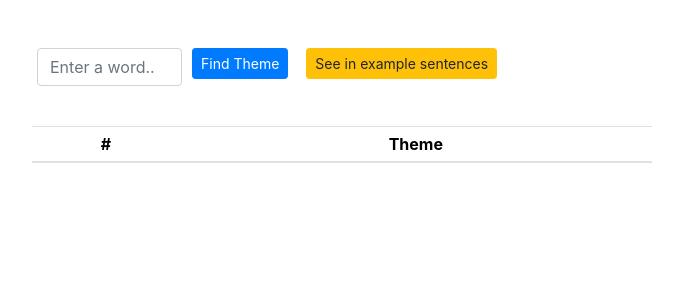
After one commit to visualizeMath/vocabTrainingApp, a Flask app: page /themes in a window 1280 px wide. The commit adds this page. Shown: the top 300 px of the page, without its empty margins (298-981 px from the left). Run offline with Flask 3, Linux system fonts and the light colour scheme; lists and menus that the app fills with data are empty; some libraries are stand-ins or nearby versions.

Commit message:
Extended with new operations

```diff
--- /dev/null
+++ b/api_keys.txt
@@ -0,0 +1,2 @@
+ "X-RapidAPI-Key": "2ce7b1c229mshc7c6cce18b2206bp18be91jsnc2aa55607b11",
+ "X-RapidAPI-Host": "twinword-twinword-bundle-v1.p.rapidapi.com"
--- a/src/main/webapp/app.py
+++ b/src/main/webapp/app.py
@@ -1,6 +1,6 @@
 from flask import Flask,session, render_template, request, flash,g,redirect,url_for
 from flask_sqlalchemy import SQLAlchemy
-import secrets
+import secrets,re
 import sqlite3
 from sqlalchemy.exc import IntegrityError
 from sqlalchemy import Engine, delete
@@ -67,7 +67,6 @@ def search():
         SELECT * FROM text_entry
         WHERE german_text LIKE ? OR turkish_text LIKE ?
         """
-
         search_term = f"%{request.form['search']}%"
         cursor.execute(query, (search_term, search_term))
         results = cursor.fetchall()
@@ -109,7 +108,7 @@ def delete_all():
             # Calculate the number of rows deleted
             rows_deleted = rows_before - rows_after
 
-            flash(f'{rows_deleted} rows deleted successfully!', 'success')
+            flash(f'{rows_deleted} words deleted successfully!', 'success')
 
     except Exception as e:
         db.session.rollback()
@@ -117,6 +116,52 @@ def delete_all():
         print(f'Error: {str(e)}')
 
     return redirect(url_for('index'))
+import requests
+
+@app.route('/themes', methods=['GET','POST'])
+def find_theme_of_word():
+    try:
+        if request.method == 'GET':
+            return render_template('wordthemes.html')
+        elif request.method =='POST':
+
+            url = "https://twinword-twinword-bundle-v1.p.rapidapi.com/word_theme/"
+            querystring = {"entry":request.form.get('p_theme')}
+
+            file_path = 'VocabTraining/api_keys.txt'
+            api_key, api_host = read_api_keys(file_path)
+
+            headers = {
+                "X-RapidAPI-Key": api_key,
+                "X-RapidAPI-Host": api_host
+            }
+
+            response = requests.get(url, headers=headers, params=querystring)
+            data =response.json()
+            if 'theme' in data:
+                return render_template('wordthemes.html',themes=data['theme'][:])
+            else:
+                # Handle the case where 'theme' key is not present in the response
+                return render_template('wordthemes.html', error_message="Invalid response from the API")
+
+    except requests.exceptions.RequestException as e:
+        print(f"Error finding theme of the word: {e}")
+        return None
+def read_api_keys(file_path):
+    with open(file_path, 'r') as file:
+        content = file.read()
+        match = re.search(r'"X-RapidAPI-Key":"(.*?)","X-RapidAPI-Host":"(.*?)"', content)
+        if match:
+            api_key = match.group(1)
+            print(api_key)
+            api_host = match.group(2)
+            print(api_host)
+            return api_key, api_host
+        else:
+            # Handle the case where the pattern is not found in the file
+            raise ValueError("API key and host pattern not found in the file")
+
+
 
 
 if __name__ == '__main__':
--- /dev/null
+++ b/src/main/webapp/templates/wordthemes.html
@@ -0,0 +1,61 @@
+<!DOCTYPE html>
+<html lang="en">
+<head>
+    <meta charset="UTF-8">
+    <meta name="viewport" content="width=device-width, initial-scale=1.0">
+    <title>Themes of Words</title>
+
+    <link rel="stylesheet" href="https://cdn.jsdelivr.net/npm/bootstrap@5.3.2/dist/css/bootstrap.min.css">
+    <link rel="stylesheet" href="https://stackpath.bootstrapcdn.com/bootstrap/4.3.1/css/bootstrap.min.css">
+    <link rel="stylesheet" href="https://cdnjs.cloudflare.com/ajax/libs/font-awesome/4.7.0/css/font-awesome.min.css">
+</head>
+<body>
+
+    <div class="container-fluid mt-5 ml-6 col-md-6 text-center">
+        <form method="POST" id="searchForTheme">
+            <div class="form-row">
+                <div class="form-group col-md-3">
+                    <input type="text" class="form-control" id="p_theme" name="p_theme"  placeholder="Enter a word..">
+                </div>
+                <div class="form-group col-md-2">
+                    <button type="submit" class="btn btn-primary btn-sm" action="{{ url_for('find_theme_of_word') }}">Find Theme</button>
+                </div>
+                <div class="ml-3">
+                    <button type="submit" class="btn btn-warning btn-sm">See in example sentences</button>
+                </div>
+                <table class="table table-sm mt-4 table-striped" id="themesTable">
+                    <thead>
+                        <tr>
+                            <th scope="col">#</th>
+                            <th scope="col">Theme</th>
+                        </tr>
+                    </thead>
+                    <tbody>
+                        {% for row in themes %}
+                        <tr>
+                            <td>{{ loop.index }}</td>
+                            <td>{{ row }}</td>
+                        </tr>
+                    {% endfor %}
+                    </tbody>
+                </table>
+
+
+            </div>
+        </form>
+    </div>
+
+
+
+<link rel="stylesheet" href="https://maxcdn.bootstrapcdn.com/bootstrap/4.0.0/css/bootstrap.min.css">
+<script src="https://code.jquery.com/jquery-3.2.1.slim.min.js"></script>
+<script src="https://cdnjs.cloudflare.com/ajax/libs/popper.js/1.12.9/umd/popper.min.js"></script>
+<script src="https://maxcdn.bootstrapcdn.com/bootstrap/4.0.0/js/bootstrap.min.js"></script>
+<script src="https://cdn.jsdelivr.net/npm/bootstrap@5.3.2/dist/js/bootstrap.bundle.min.js"></script>
+
+<script src="https://code.jquery.com/jquery-3.2.1.slim.min.js"></script>
+<script src="https://cdnjs.cloudflare.com/ajax/libs/popper.js/1.12.9/umd/popper.min.js"></script>
+<script src="https://maxcdn.bootstrapcdn.com/bootstrap/4.0.0/js/bootstrap.min.js"></script>
+
+</body>
+</html>
```
Also changed, not shown: src/main/webapp/templates/delete_all.html (+8 -6 lines), src/main/webapp/templates/index.html (+9 -6 lines), src/main/webapp/test.py (added, +14 -0 lines), src/main/webapp/instance/data.db, 2 other files.
